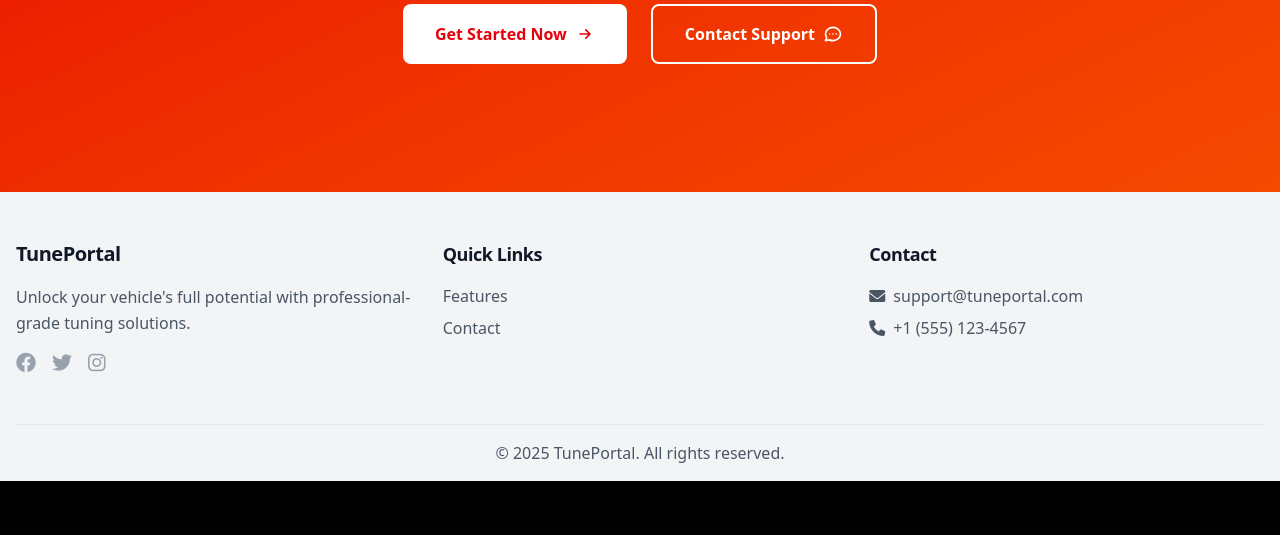
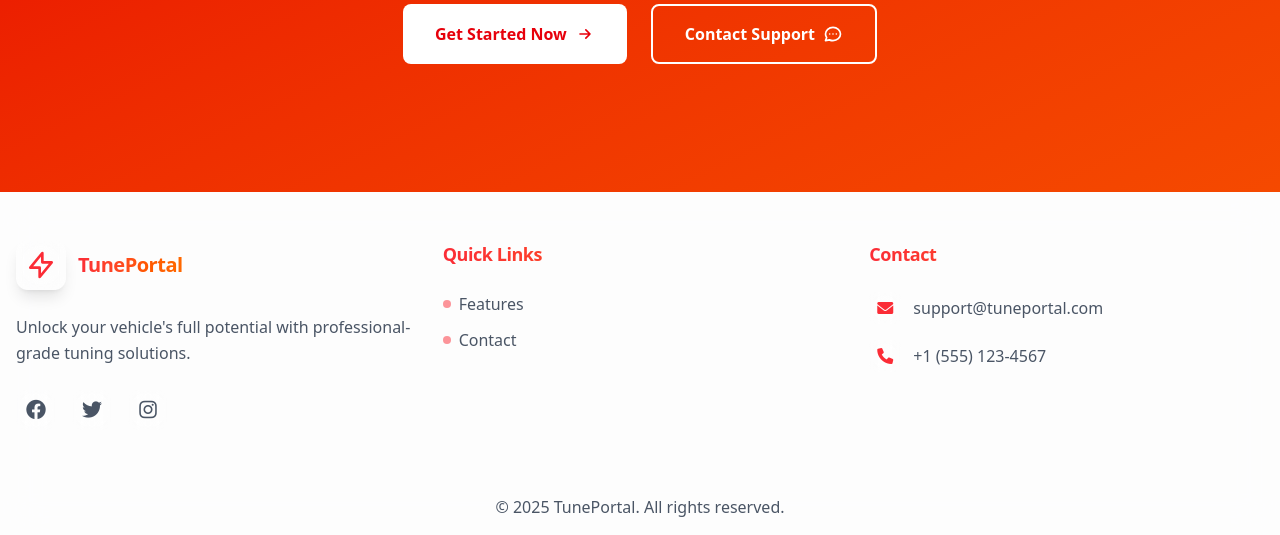
Before and after one commit to ayyo42069/tuneportal, a PHP site: page /index.php in a window 1280 px wide. Shown: the part 2328-2863 px from the top of the page. Before the commit the page ends 2809 px from the top, so only its background shows below. Run offline with PHP 8.4, Linux system fonts and the light colour scheme; data that the repository does not hold is empty; style sheets or scripts are compiled from the project's sources.

Commit message:
footer redesign with the new style

```diff
--- a/footer.php
+++ b/footer.php
@@ -5,46 +5,79 @@ $isDashboard = $currentPage === 'dashboard.php';
 $footerClass = $isDashboard ? 'lg:ml-64' : 'w-full';
 ?>
 
-<footer class="bg-gray-100 dark:bg-gray-800 text-gray-800 dark:text-white mt-auto z-30 transition-colors duration-300 <?php echo $footerClass; ?>">
-    <div class="container mx-auto px-4 <?php echo $isDashboard ? 'lg:max-w-[calc(100%-16rem)]' : ''; ?>">
+<footer class="relative mt-auto z-30 transition-all duration-300 <?php echo $footerClass; ?>">
+    <!-- Glassmorphism background -->
+    <div class="absolute inset-0 backdrop-blur-xl bg-white/80 dark:bg-gray-800/80 border-t border-white/10 dark:border-gray-700/20"></div>
+
+    <div class="container mx-auto px-4 relative <?php echo $isDashboard ? 'lg:max-w-[calc(100%-16rem)]' : ''; ?>">
         <?php if ($currentPage === 'index.php'): ?>
             <!-- Full footer for index page -->
             <div class="grid md:grid-cols-3 gap-8 py-12">
-                <div class="space-y-4">
-                    <h3 class="text-xl font-bold text-primary">TunePortal</h3>
-                    <p class="text-gray-600 dark:text-gray-300 leading-relaxed">Unlock your vehicle's full potential with professional-grade tuning solutions.</p>
+                <!-- Brand Section -->
+                <div class="space-y-6">
+                    <div class="flex items-center space-x-3">
+                        <div class="glass-icon p-2 rounded-xl">
+                            <svg class="w-8 h-8 text-red-500" fill="none" stroke="currentColor" viewBox="0 0 24 24">
+                                <path stroke-linecap="round" stroke-linejoin="round" stroke-width="2" d="M13 10V3L4 14h7v7l9-11h-7z"/>
+                            </svg>
+                        </div>
+                        <h3 class="text-xl font-bold bg-gradient-to-r from-red-500 to-orange-500 text-transparent bg-clip-text">TunePortal</h3>
+                    </div>
+                    <p class="text-gray-600 dark:text-gray-300 leading-relaxed">
+                        Unlock your vehicle's full potential with professional-grade tuning solutions.
+                    </p>
                     <div class="flex space-x-4">
-                        <a href="#" class="text-gray-400 hover:text-primary transition-colors">
+                        <a href="#" class="glass-social-button">
                             <i class="fab fa-facebook text-xl"></i>
                         </a>
-                        <a href="#" class="text-gray-400 hover:text-primary transition-colors">
+                        <a href="#" class="glass-social-button">
                             <i class="fab fa-twitter text-xl"></i>
                         </a>
-                        <a href="#" class="text-gray-400 hover:text-primary transition-colors">
+                        <a href="#" class="glass-social-button">
                             <i class="fab fa-instagram text-xl"></i>
                         </a>
                     </div>
                 </div>
 
-                <div class="space-y-4">
-                    <h4 class="font-semibold text-lg">Quick Links</h4>
-                    <ul class="space-y-2">
-                        <li><a href="#features" class="text-gray-600 dark:text-gray-300 hover:text-primary transition-colors block">Features</a></li>
-                        <li><a href="#contact" class="text-gray-600 dark:text-gray-300 hover:text-primary transition-colors block">Contact</a></li>
+                <!-- Quick Links -->
+                <div class="space-y-6">
+                    <h4 class="text-lg font-semibold bg-gradient-to-r from-red-500 to-orange-500 text-transparent bg-clip-text">
+                        Quick Links
+                    </h4>
+                    <ul class="space-y-3">
+                        <li>
+                            <a href="#features" class="footer-link group flex items-center">
+                                <span class="glass-dot"></span>
+                                <span>Features</span>
+                            </a>
+                        </li>
+                        <li>
+                            <a href="#contact" class="footer-link group flex items-center">
+                                <span class="glass-dot"></span>
+                                <span>Contact</span>
+                            </a>
+                        </li>
                     </ul>
                 </div>
 
-                <div class="space-y-4">
-                    <h4 class="font-semibold text-lg">Contact</h4>
-                    <div class="space-y-2 text-gray-600 dark:text-gray-300">
-                        <p class="flex items-center">
-                            <i class="fas fa-envelope mr-2"></i>
-                            support@tuneportal.com
-                        </p>
-                        <p class="flex items-center">
-                            <i class="fas fa-phone mr-2"></i>
-                            +1 (555) 123-4567
-                        </p>
+                <!-- Contact Section -->
+                <div class="space-y-6">
+                    <h4 class="text-lg font-semibold bg-gradient-to-r from-red-500 to-orange-500 text-transparent bg-clip-text">
+                        Contact
+                    </h4>
+                    <div class="space-y-4">
+                        <a href="mailto:support@tuneportal.com" class="footer-link group flex items-center space-x-3">
+                            <span class="glass-icon-sm">
+                                <i class="fas fa-envelope"></i>
+                            </span>
+                            <span>support@tuneportal.com</span>
+                        </a>
+                        <a href="tel:+15551234567" class="footer-link group flex items-center space-x-3">
+                            <span class="glass-icon-sm">
+                                <i class="fas fa-phone"></i>
+                            </span>
+                            <span>+1 (555) 123-4567</span>
+                        </a>
                     </div>
                 </div>
             </div>
@@ -54,8 +87,8 @@ $footerClass = $isDashboard ? 'lg:ml-64' : 'w-full';
         <?php endif; ?>
 
         <!-- Copyright section -->
-        <div class="border-t border-gray-200 dark:border-gray-700 py-4 text-center">
-            <p class="text-gray-600 dark:text-gray-300">
+        <div class="border-t border-white/10 dark:border-gray-700/20 py-4">
+            <p class="text-center text-gray-600 dark:text-gray-300">
                 &copy; <?= date('Y') ?> TunePortal. All rights reserved.
             </p>
         </div>
--- a/src/css/styles.css
+++ b/src/css/styles.css
@@ -363,3 +363,35 @@
 .nav-link:hover::after {
   @apply w-full;
 }
+/* Footer specific styles */
+.glass-social-button {
+  @apply w-10 h-10 flex items-center justify-center
+         backdrop-blur-sm bg-white/10 dark:bg-gray-800/10
+         border border-white/20 dark:border-gray-700/20
+         rounded-xl text-gray-600 dark:text-gray-400
+         hover:bg-red-500/10 hover:text-red-500
+         dark:hover:bg-red-500/10 dark:hover:text-red-500
+         transition-all duration-300 transform hover:scale-110;
+}
+
+.glass-icon-sm {
+  @apply w-8 h-8 flex items-center justify-center
+         backdrop-blur-sm bg-white/10 dark:bg-gray-800/10
+         border border-white/20 dark:border-gray-700/20
+         rounded-lg text-red-500
+         group-hover:bg-red-500/10
+         transition-all duration-300;
+}
+
+.glass-dot {
+  @apply w-2 h-2 mr-2 rounded-full
+         bg-red-500/50
+         group-hover:bg-red-500
+         transition-all duration-300;
+}
+
+.footer-link {
+  @apply text-gray-600 dark:text-gray-300
+         hover:text-red-500 dark:hover:text-red-500
+         transition-all duration-300;
+}
```
